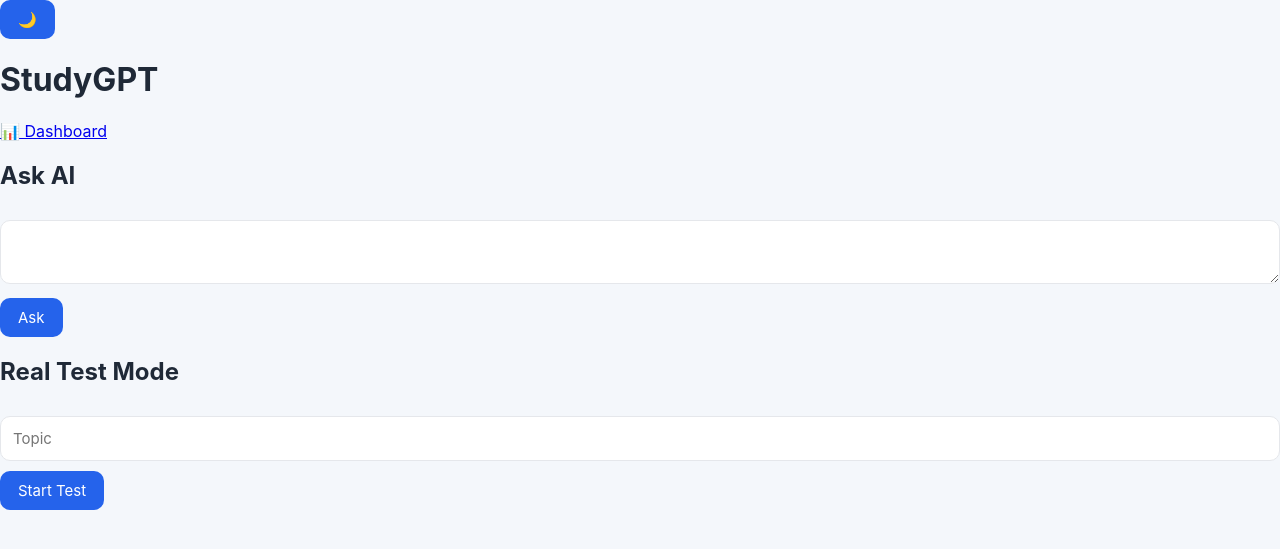
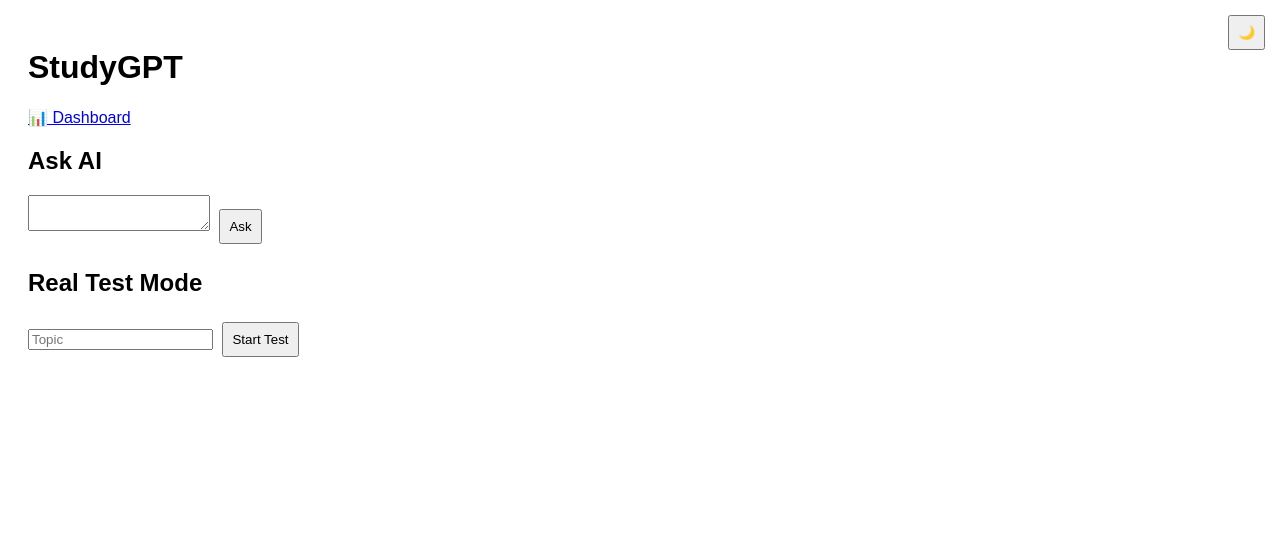
Before and after one commit to Tarunmaker/StudyGPT, a Flask app: page / in a window 1280 px wide. Shown: the top 549 px of the page. Run offline with Flask 3, Linux system fonts and the light colour scheme.

Commit message:
Update style.css

```diff
--- a/static/style.css
+++ b/static/style.css
@@ -1,80 +1,4 @@
-* {
-  box-sizing: border-box;
-  font-family: Inter, system-ui, Arial;
-}
-
-body {
-  margin: 0;
-  background: #f4f7fb;
-  color: #1f2937;
-}
-
-.app {
-  display: flex;
-  min-height: 100vh;
-}
-
-/* Sidebar */
-.sidebar {
-  width: 240px;
-  background: #0f172a;
-  color: white;
-  padding: 24px;
-}
-
-.sidebar h2 {
-  margin: 0;
-}
-
-.tagline {
-  font-size: 14px;
-  opacity: 0.8;
-}
-
-/* Main */
-.main {
-  flex: 1;
-  padding: 32px;
-  display: grid;
-  gap: 24px;
-}
-
-/* Cards */
-.card {
-  background: white;
-  padding: 24px;
-  border-radius: 14px;
-  box-shadow: 0 10px 25px rgba(0,0,0,0.06);
-}
-
-textarea, input {
-  width: 100%;
-  padding: 12px;
-  margin: 10px 0;
-  border-radius: 10px;
-  border: 1px solid #e5e7eb;
-  font-size: 15px;
-}
-
-button {
-  background: #2563eb;
-  color: white;
-  border: none;
-  padding: 10px 18px;
-  border-radius: 10px;
-  cursor: pointer;
-  font-size: 15px;
-}
-
-button:hover {
-  background: #1e40af;
-}
-
-.output {
-  margin-top: 14px;
-  background: #f9fafb;
-  padding: 14px;
-  border-radius: 10px;
-  font-size: 14px;
-  white-space: pre-wrap;
-}
+body{font-family:Arial;padding:20px}
+body.dark{background:#0f172a;color:white}
+button{padding:8px;margin:5px}
+.toggle{position:fixed;top:10px;right:10px}
```
